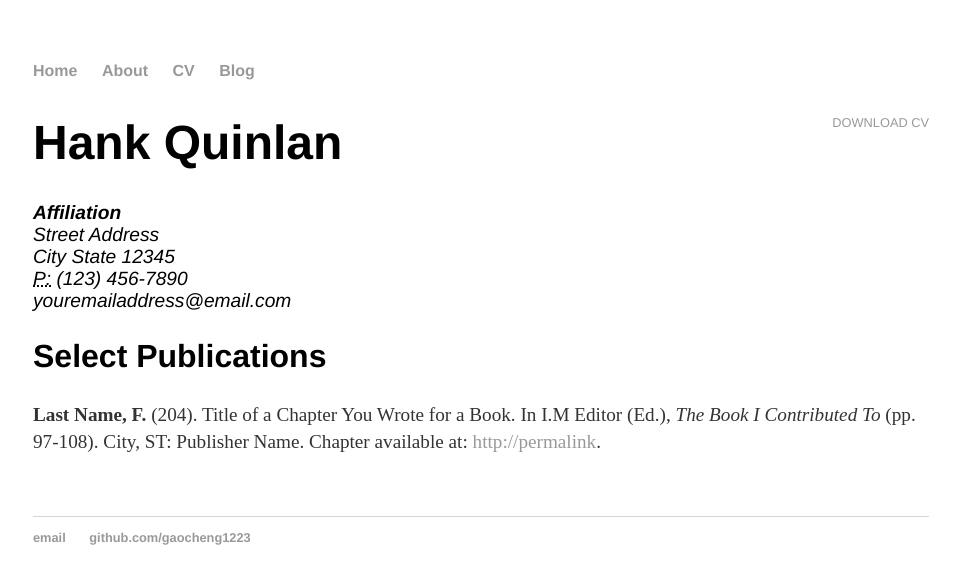
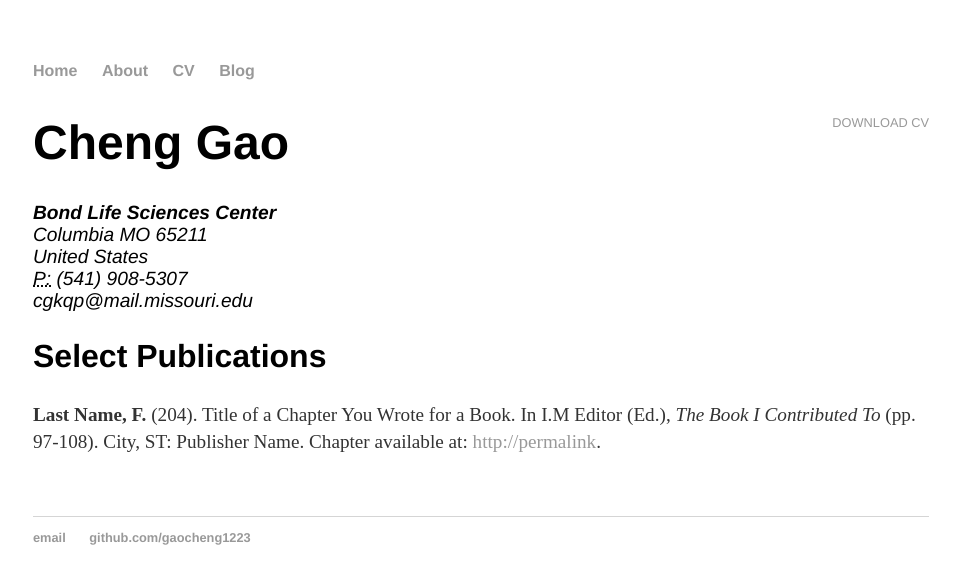
Before and after one commit to gaocheng1994/gaocheng1223.github.io, a Jekyll site: the page built from cv/index.html, in a window 1280 px wide. Shown: the top 584 px of the page, without its empty margins (159-1119 px from the left). Built offline with Jekyll 4.4.1, drawn with Linux system fonts in a browser that asks for light colours.

Commit message:
Update index.html

```diff
--- a/cv/index.html
+++ b/cv/index.html
@@ -1,17 +1,17 @@
 ---
 layout: default
-title: CV of Your Name
+title: CV of Cheng Gao
 ---
 
 	<div class="cv">
 		<a href="#" class="download" title="Download CV as PDF">Download CV</a>
-					<h1>Hank Quinlan</h1>
+					<h1>Cheng Gao</h1>
 					<address>
-					<strong>Affiliation</strong><br>
-					Street Address<br>
-					City State 12345<br>
-					<abbr title="phone">P:</abbr> (123) 456-7890<br>
-					<span class="obfuscate">youremailaddress@email.com</span>
+					<strong>Bond Life Sciences Center</strong><br>
+					Columbia MO 65211<br>
+					United States<br>
+					<abbr title="phone">P:</abbr> (541) 908-5307<br>
+					<span class="obfuscate">cgkqp@mail.missouri.edu</span>
 					</address>
 
 					<h2>Select Publications</h2>
```
